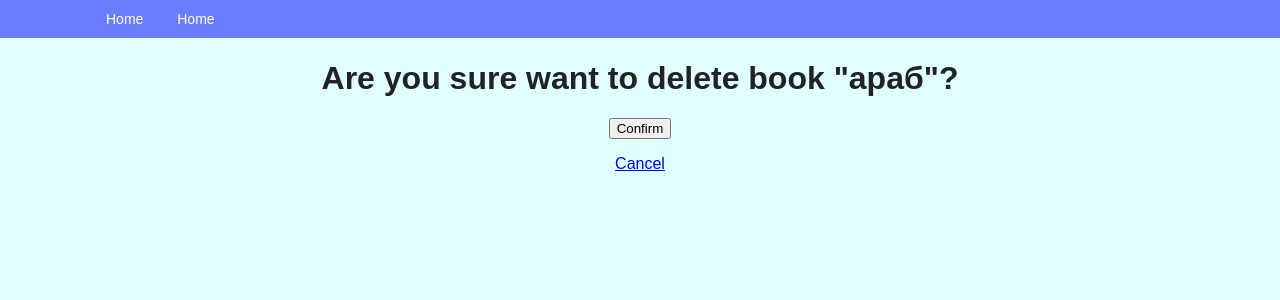
After one commit to iamjumaliev/control_work_6, a Django app: page /plan/delete/1 in a window 1280 px wide. The commit adds this page. Shown: the top 300 px of the page. Run offline with Django 3.2, Linux system fonts and the light colour scheme; data comes from the database, SQL or seed files in the repository; some libraries are stand-ins or nearby versions.

Commit message:
was added function of delete

```diff
--- a/source/main/urls.py
+++ b/source/main/urls.py
@@ -16,11 +16,12 @@ Including another URLconf
 from django.contrib import admin
 from django.urls import path
 
-from webapp.views import index_view, add_new_note, note_update_view
+from webapp.views import index_view, add_new_note, note_update_view, note_delete_view
 
 urlpatterns = [
     path('admin/', admin.site.urls),
     path('',index_view,name='index'),
     path('note/add/',add_new_note, name='add_new_note'),
-    path('note/update/<int:pk>/',note_update_view, name='update_note')
+    path('note/update/<int:pk>/',note_update_view, name='update_note'),
+    path('plan/delete/<int:pk>',note_delete_view, name='delete_note')
 ]
--- /dev/null
+++ b/source/webapp/templates/delete.html
@@ -0,0 +1,16 @@
+{% extends 'base.html' %}
+
+{% block title %}Delete Book{% endblock %}
+
+{% block menu %}
+    <li><a href="{% url 'index' %}">Home</a></li>
+{% endblock %}
+
+{% block content %}
+    <h1>Are you sure want to delete book "{{ book }}"?</h1>
+    <form method="POST" action="{% url 'delete_note' book.pk %}" class="text-center">
+        {% csrf_token %}
+        <p><input type="submit" value="Confirm"></p>
+        <p><a href="{% url 'index'  %}" class = 'btn'>Cancel</a></p>
+    </form>
+{% endblock %}
--- a/source/webapp/templates/index.html
+++ b/source/webapp/templates/index.html
@@ -16,6 +16,7 @@
 
        <h2>{{ book.name }} ({{ book.email }})
            <a href="{% url 'update_note' book.pk %}"><i class="fas fa-pen"></i></a>
+           <a href="{% url 'delete_note' book.pk %}"><i class="fas fa-trash"></i></a>
        </h2>
 
        <p>{{ book.text }}</p>
--- a/source/webapp/views.py
+++ b/source/webapp/views.py
@@ -81,11 +81,14 @@ def note_update_view(request, pk):
                 return render(request, 'update.html', context={'form': form, 'book': book})
 
 
-# def plan_delete_view(request, pk):
-#     plan = get_object_or_404(Plan, pk=pk)
-#     if request.method == 'GET':
-#         return render(request, 'delete.html', context={'plan': plan})
-#     elif request.method == 'POST':
-#         plan.delete()
-#         return redirect('index')
+def note_delete_view(request, pk):
+    book = get_object_or_404(Book, pk=pk)
+    if request.method == 'GET':
+        return render(request, 'delete.html', context={'book': book})
+    elif request.method == 'POST':
+        book.delete()
+        return redirect('index')
+
+
+
 # Create your views here.
```
